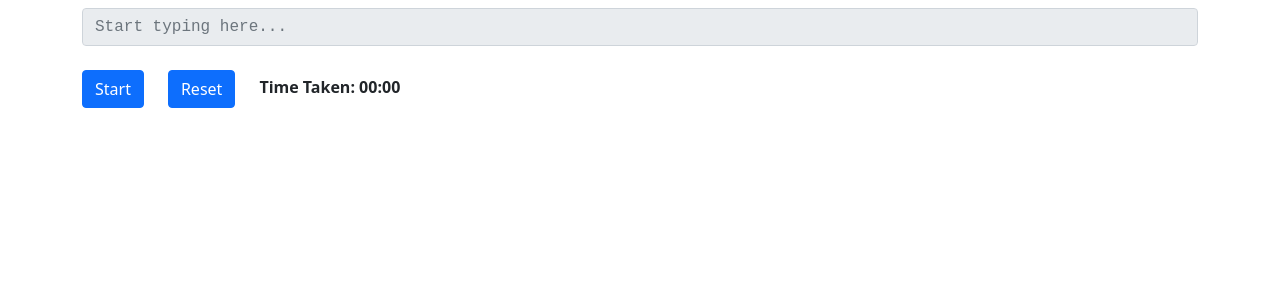
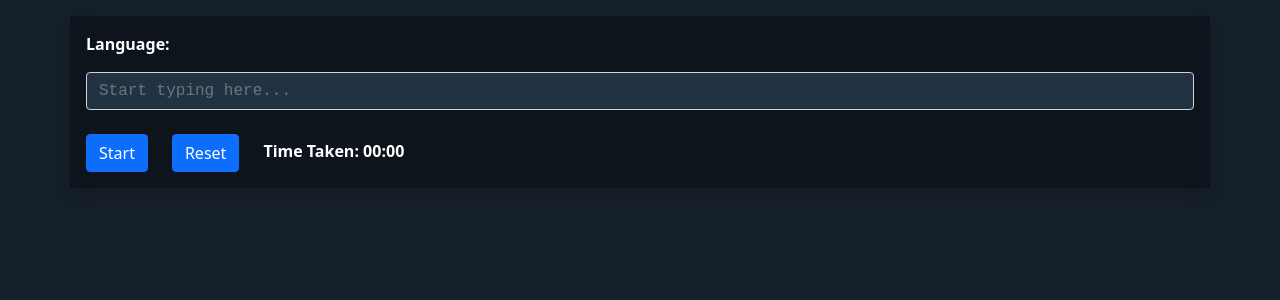
Before and after one commit to Graphcalibur/kfc-orbital-2021, a React (Create React App) app in the folder client/: page / in a window 1280 px wide. Shown: the top 300 px of the page. Built offline with nearby package versions, Linux system fonts and the light colour scheme; no server answers.

Commit message:
Added space-like design, header on top of code showing the language.

```diff
--- a/client/public/index.html
+++ b/client/public/index.html
@@ -26,7 +26,7 @@
     -->
     <title>React App</title>
   </head>
-  <body>
+  <body style="background-color:#16202a">
     <noscript>You need to enable JavaScript to run this app.</noscript>
     <div id="root"></div>
     <!--
--- a/client/src/App.css
+++ b/client/src/App.css
@@ -37,6 +37,10 @@
   }
 }
 
+.text {
+  color: white;
+}
+
 .code {
   display: block;
   font-family: monospace;
--- a/client/src/App.js
+++ b/client/src/App.js
@@ -1,12 +1,14 @@
 import React, { Component } from "react";
 import "./App.css";
 import Code from "./SoloTyping/Code";
+import Header from "./SoloTyping/Header";
 import Timer from "./SoloTyping/Timer";
 import TypingStats from "./SoloTyping/TypingStats";
 
 class App extends Component {
   state = {
     code: [""],
+    language: "",
 
     curr_line_num: 0,
     curr_input: "",
@@ -29,10 +31,13 @@ class App extends Component {
   getCode = () => {
     fetch("http://localhost:9000/api/code")
       .then((res) => res.json())
-      .then((res) => res[0]["code"].split("\n"))
-      .then((code) => {
-        console.log(code);
-        this.setState({ code: code });
+      .then((res) => res[0])
+      .then((data) => {
+        console.log(data);
+        this.setState({
+          code: data["code"].split("\n"),
+          language: data["language"],
+        });
       });
   };
 
@@ -135,13 +140,18 @@ class App extends Component {
   /* Change bg color of the input to red when there is a wrong input */
   getInputStyle = () => {
     return this.state.first_wrong < this.state.curr_input.length
-      ? { backgroundColor: "#ff6666" }
-      : {};
+      ? { backgroundColor: "#800000", color: "white" }
+      : { backgroundColor: "#233243", color: "white" };
   };
 
   render() {
     return (
-      <div className="container-xl gap-3">
+      <div
+        className="shadow p-3 container-xl gap-3 mt-3"
+        style={{ backgroundColor: "#0d141b" }}
+      >
+        <Header language={this.state.language} />
+
         <Code
           code={this.state.code}
           curr_line_num={this.state.curr_line_num}
--- a/client/src/SoloTyping/Code.jsx
+++ b/client/src/SoloTyping/Code.jsx
@@ -2,9 +2,9 @@ import React from 'react';
 import CodeLine from "./CodeLine";
 
 const Code = (props) => {
-    return <div>
+    return <div className="mt-3">
         {props.code.map((line, i) => (
-        <label htmlFor="textInput" className="form-label code" key={line}>
+        <label htmlFor="textInput" className="form-label code text" key={line}>
             <CodeLine
                 is_curr_line={props.curr_line_num === i}
                 line={line}
--- a/client/src/SoloTyping/CodeLine.jsx
+++ b/client/src/SoloTyping/CodeLine.jsx
@@ -23,10 +23,10 @@ const CodeLine = (props) => {
       <span>
         {"\u00a0".repeat(non_whitespace)}
         <u>
-          <span style={{ color: "#009933" }}>
+          <span style={{ color: "#00cc44" }}>
             {line.substring(non_whitespace, first_wrong)}
           </span>
-          <span style={{ color: "#ff0000" }}>
+          <span style={{ color: "#ff1a1a" }}>
             {line.substring(first_wrong, end_wrong)}
           </span>
           {line.substring(end_wrong)}
--- /dev/null
+++ b/client/src/SoloTyping/Header.jsx
@@ -0,0 +1,9 @@
+import React from 'react';
+
+const Header = (props) => {
+    return <b className="text">
+        Language: {props.language}
+    </b>
+}
+
+export default Header;
--- a/client/src/SoloTyping/Timer.jsx
+++ b/client/src/SoloTyping/Timer.jsx
@@ -7,7 +7,7 @@ const Timer = (props) => {
     const mins = padZeroes(Math.floor(elapsed_time / 60000));
     const secs = padZeroes(Math.floor(elapsed_time / 1000) % 60);
 
-    return <b>
+    return <b className="text">
         Time Taken: {mins}:{secs}
     </b>
 }
--- a/client/src/SoloTyping/TypingStats.jsx
+++ b/client/src/SoloTyping/TypingStats.jsx
@@ -16,7 +16,7 @@ const TypingStats = (props) => {
     const wpm = Math.round(code_length / 5 / (props.elapsed_time / 60000));
 
     return (
-      <p>
+      <p className="text mt-3">
         Accuracy: {accuracy}% <br />
         Speed: {wpm} WPM
       </p>
```
Also changed, not shown: 2 other files (tests, documents, lock files or other folders).
